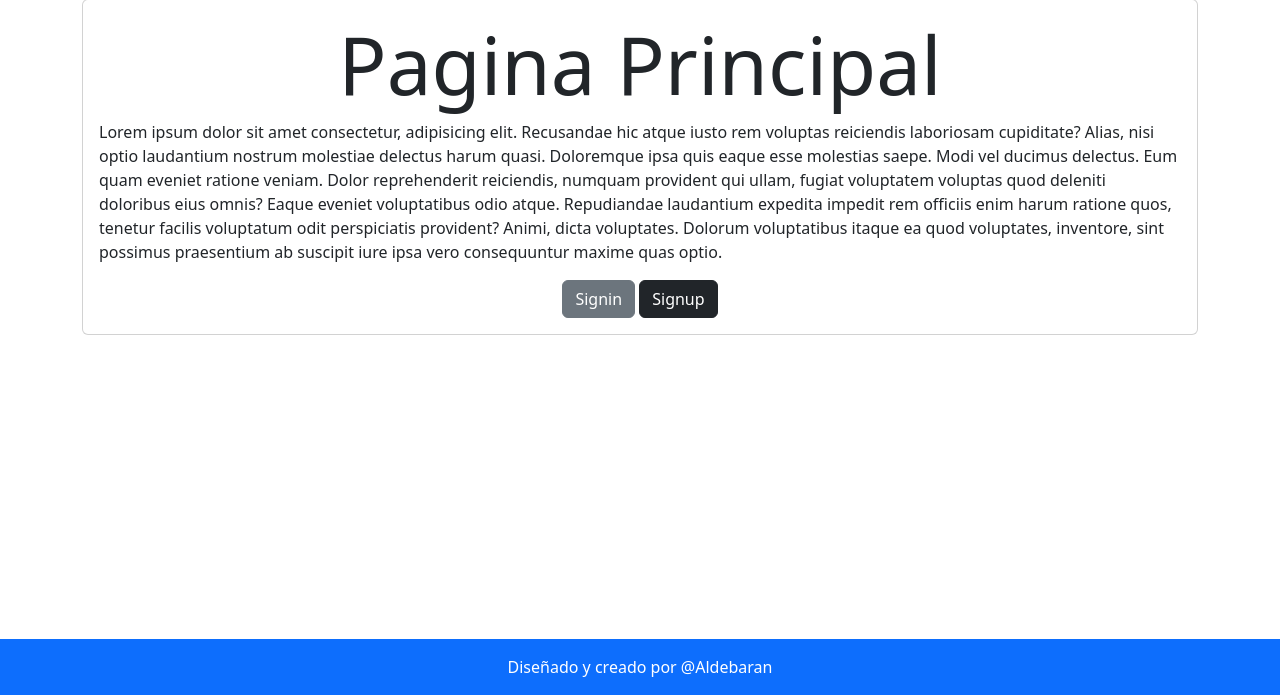
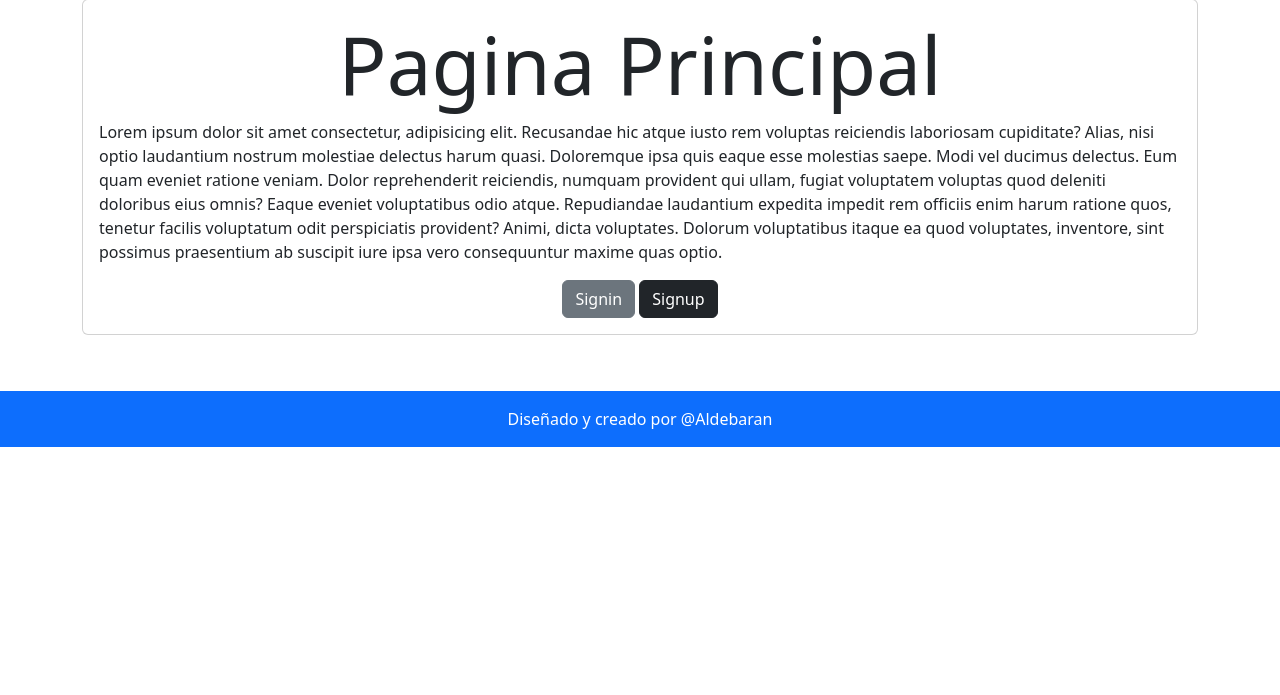
Before and after one commit to LuisEGarciaC/django-tasks, a Django app: page / in a window 1280 px wide. Shown: the part 105-800 px from the top of the page. Run offline with Django 4.2, Linux system fonts and the light colour scheme.

Commit message:
eliminacion de unas class del  footer

```diff
--- a/tasksapp/templates/base.html
+++ b/tasksapp/templates/base.html
@@ -114,7 +114,7 @@
 			</nav>
 		</header>
 		<main class="mb-2">{% block content %} {% endblock %}</main>
-		<footer class="fixed-bottom bg-primary">
+		<footer class="bg-primary">
 			<!-- place footer here -->
 			<div class="row">
 				<p class="text-center pt-3 text-bg-primary">Diseñado y creado por @Aldebaran</pc>
```
